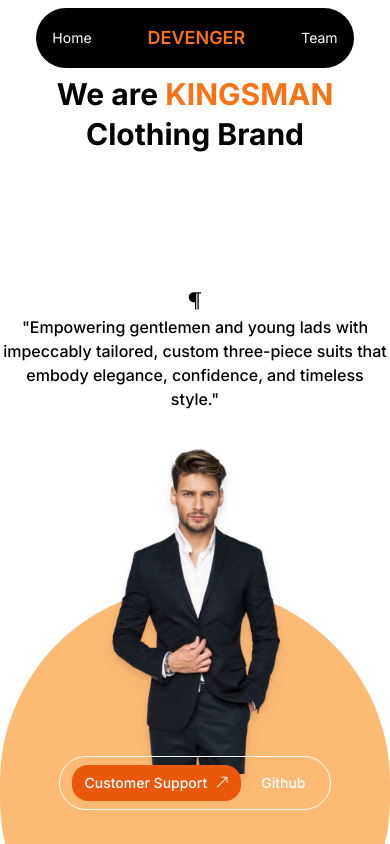
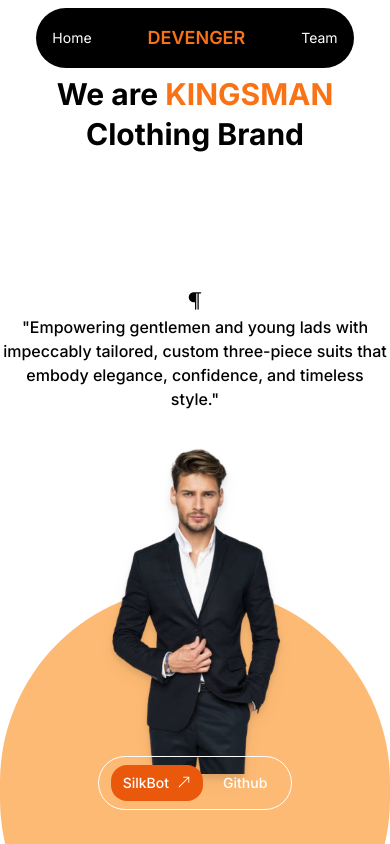
Before and after one commit to Subhan-hub1917/customer-support-ai, a Next.js app: page / in a window 390 px wide. Built offline with nearby package versions, Linux system fonts and the light colour scheme.

Commit message:
Second Commit after Change

```diff
--- a/app/page.js
+++ b/app/page.js
@@ -31,7 +31,7 @@
             <div className="absolute top-36 md:top-48 z-10 w-full h-full rounded-full bg-orange-300"></div>
             <img src="/istockphoto-907865186-612x612-removebg-preview.png" alt="DEVENGER" className="relative md:absolute md:bottom-0 lg:relative drop-shadow-lg object-fill z-20 w-full" />
             <div className="flex  absolute bottom-10 md:bottom-28 z-30 space-x-2 rounded-full px-3 py-2 border border-white">
-              <Link href="/customersupport"><button className="block md:hidden text-white bg-orange-600 text-sm rounded-2xl px-3 py-2">Customer Support<i className="ms-2 bi bi-arrow-up-right"></i></button></Link>
+              <Link href="/customersupport"><button className="block md:hidden text-white bg-orange-600 text-sm rounded-2xl px-3 py-2">SilkBot<i className="ms-2 bi bi-arrow-up-right"></i></button></Link>
               <div className="hidden md:block fixed bottom-0 right-0 mb-4 mr-4">Github
                 <Chatbox />
               </div>
```
